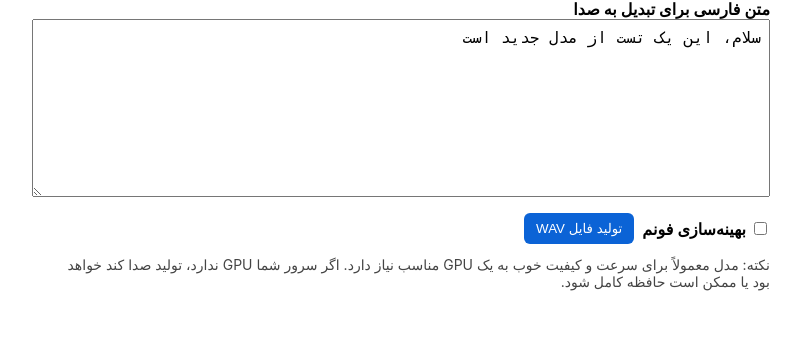
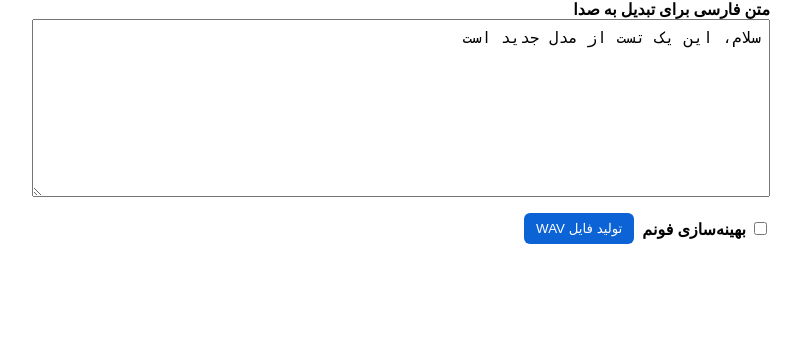
Before and after one commit to Maryousefi/TTS-Farsi, a FastAPI app: template templates/index.html in a window 1280 px wide. Shown: the part 86-442 px from the top of the page, without its empty margins (230-1031 px from the left). Run offline with FastAPI, Linux system fonts and the light colour scheme; the template is opened without the code that fills it, so the values that code supplies are empty.

Commit message:
Update index.html

```diff
--- a/templates/index.html
+++ b/templates/index.html
@@ -1,4 +1,3 @@
-<!-- templates/index.html -->
 <!doctype html>
 <html lang="fa" dir="rtl">
   <head>
@@ -30,7 +29,5 @@
         <button type="submit">تولید فایل WAV</button>
       </div>
     </form>
-
-    <p class="note">نکته: مدل معمولاً برای سرعت و کیفیت خوب به یک GPU مناسب نیاز دارد. اگر سرور شما GPU ندارد، تولید صدا کند خواهد بود یا ممکن است حافظه کامل شود.</p>
   </body>
 </html>
```
